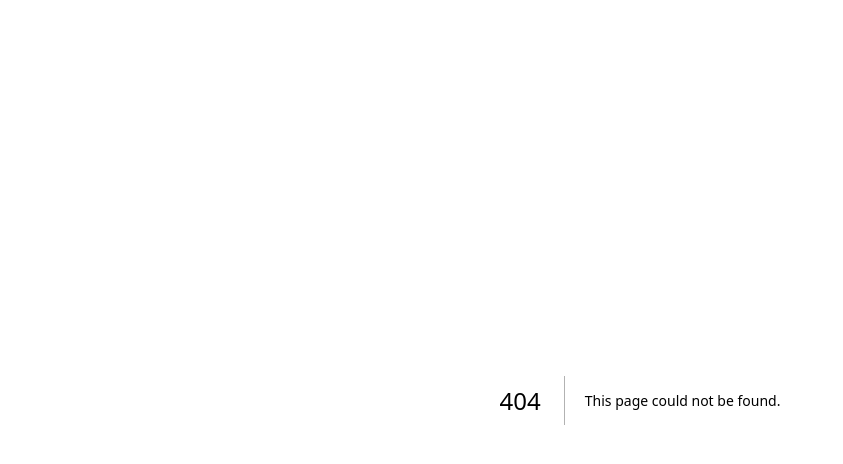
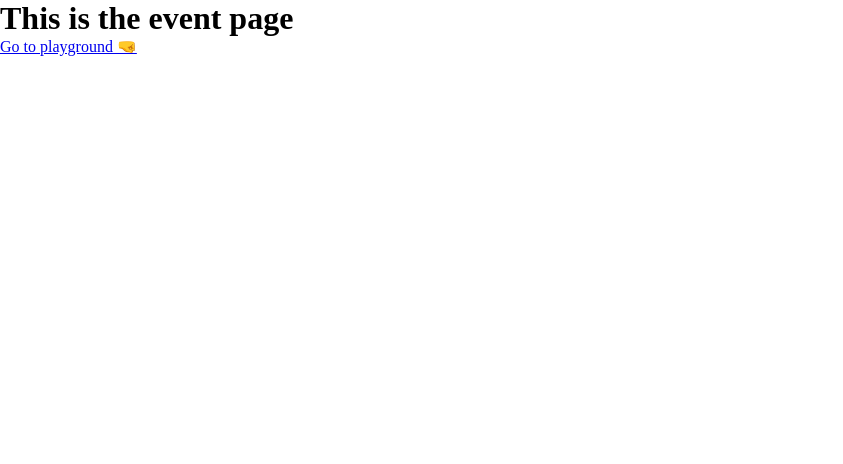
Before and after one commit to servelocal/customer-website, a Next.js app: page /events in a window 1280 px wide. Before the commit this address had no page. Shown: the top 464 px of the page, without its empty margins (0-843 px from the left). Built offline with nearby package versions, Linux system fonts and the light colour scheme.

Commit message:
create events page

```diff
--- /dev/null
+++ b/src/app/events/page.tsx
@@ -0,0 +1,10 @@
+import Link from 'next/link';
+
+export default function Events() {
+  return (
+    <main>
+      <h1>This is the event page</h1>
+      <Link href="/playground">Go to playground 🤜</Link>
+    </main>
+  );
+}
```
